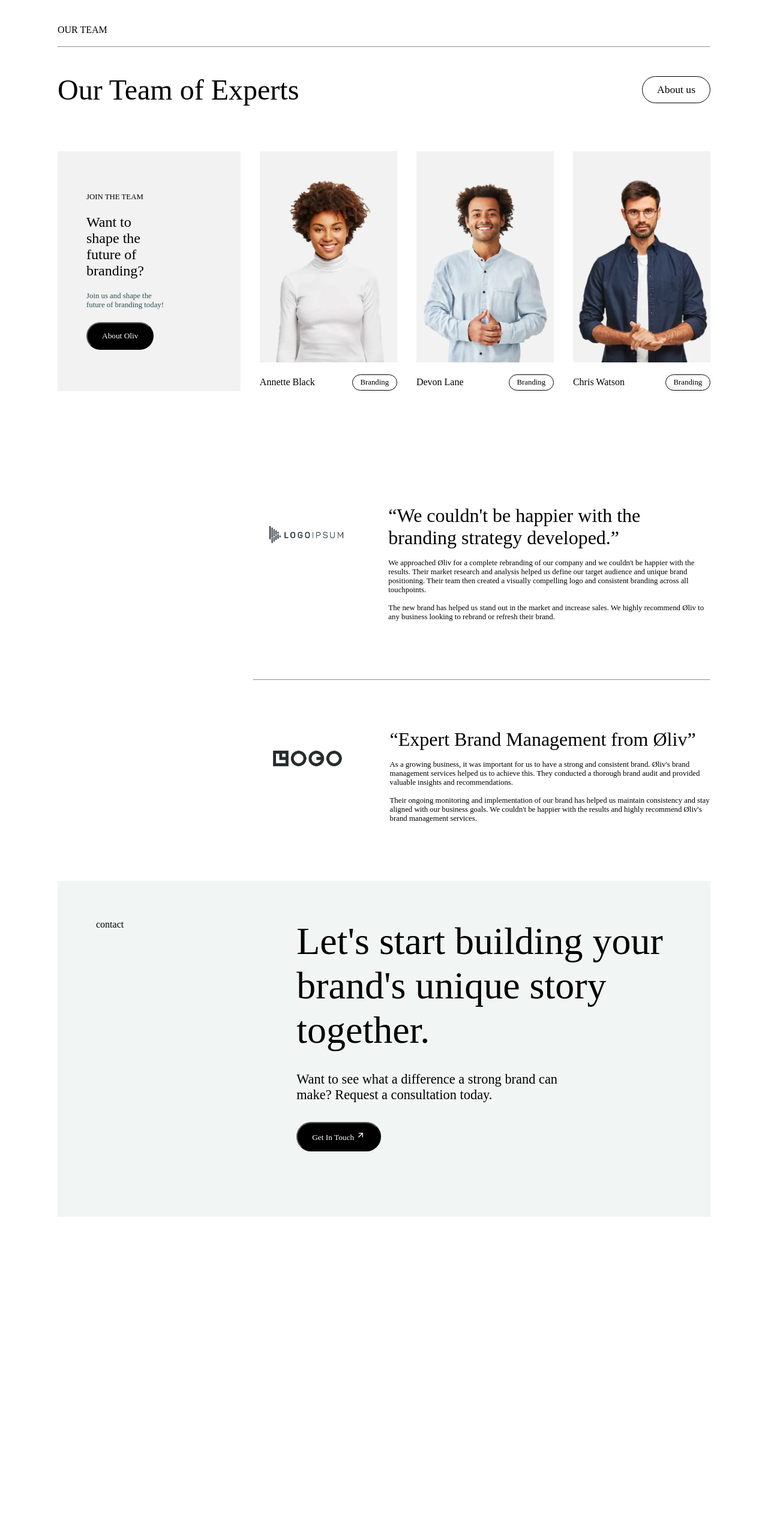
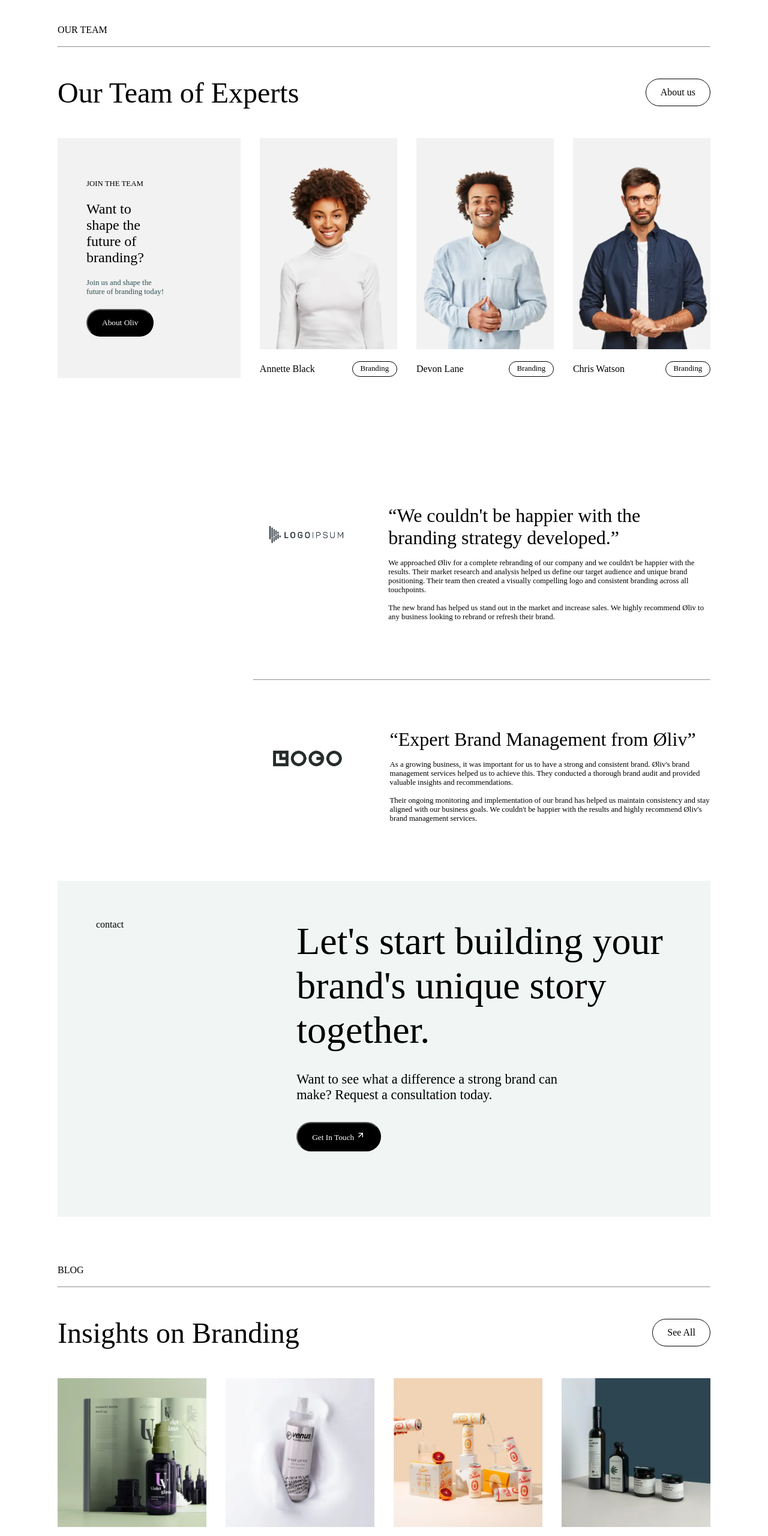
Before and after one commit to jayantkushwah24/oliv-clone-cohort3, a plain HTML site: page index.html in a window 1280 px wide. Shown: the part 4020-6580 px from the top of the page at 60% size. Before the commit the page ends 6048 px from the top, so only its background shows below. Drawn offline with nearby package versions, Linux system fonts and the light colour scheme.

Commit message:
section blog completed

```diff
--- a/index.html
+++ b/index.html
@@ -250,9 +250,9 @@
         <div>OUR TEAM</div>
         <br />
         <hr />
-        <div class="team-main-headline">
+        <div class="main-headline">
           <h1>Our Team of Experts</h1>
-          <p>About us</p>
+          <a>About us</a>
         </div>
         <div class="our-team-cards">
           <div class="join-our-team">
@@ -357,6 +357,37 @@
           </button>
         </div>
       </section>
+      <section class="blog-section">
+        <div>BLOG</div>
+        <br />
+        <hr />
+        <div class="main-headline">
+          <h1>Insights on Branding</h1>
+          <a href="#">See All</a>
+        </div>
+        <div class="blog-cards">
+          <div class="blog-card">
+            <img src="./images/blog1.webp" alt="" />
+            <h5>The Importance of a Strong Brand Positioning</h5>
+            <p>Read More</p>
+          </div>
+          <div class="blog-card">
+            <img src="./images/blog2.webp" alt="" />
+            <h5>Creating a Consistent Brand Identity Across All Touchpoints</h5>
+            <p>Read More</p>
+          </div>
+          <div class="blog-card">
+            <img src="./images/blog3.webp" alt="" />
+            <h5>The Role of Market Research in Branding Strategy</h5>
+            <p>Read More</p>
+          </div>
+          <div class="blog-card">
+            <img src="./images/blog4.webp" alt="" />
+            <h5>The Impact of Social Media on Branding</h5>
+            <p>Read More</p>
+          </div>
+        </div>
+      </section>
     </main>
   </body>
 </html>
--- a/style.css
+++ b/style.css
@@ -288,22 +288,7 @@ nav {
   height: 100vh;
   width: 100%;
 }
-.team-main-headline {
-  display: flex;
-  justify-content: space-between;
-  align-items: center;
-}
-.team-main-headline h1 {
-  font-weight: 400;
-  font-size: 3rem;
-}
-.team-main-headline p {
-  font-size: 1.1rem;
-  border: 1px solid black;
-  padding: 0.7rem 1.5rem;
-  border-radius: 10rem;
-  margin: 3rem 0;
-}
+
 .our-team-cards {
   width: 100%;
   height: 50vh;
@@ -409,6 +394,37 @@ nav {
   border-radius: 10rem;
   cursor: pointer;
 }
-.contact > div > button > svg{
+.contact > div > button > svg {
   height: 1rem;
 }
+.blog-section {
+  width: 100%;
+  height: 80%;
+}
+.blog-cards {
+  display: grid;
+  max-width: 100%;
+  grid-template-columns: repeat(4, 1fr);
+  gap: 2rem;
+}
+
+.blog-card img {
+  width: 100%;
+  max-height: 80%;
+  object-fit: cover;
+  object-position: center;
+  overflow: hidden;
+  transition: transform 0.8s ease-in-out;
+}
+.blog-card img:hover {
+  transform: translateY(5px);
+}
+.blog-card h5 {
+  font-size: 1rem;
+  font-weight: 400;
+  margin: 1rem 0;
+}
+.blog-card p {
+  font-size: 0.7rem;
+  font-weight: 400;
+}
```
Also changed, not shown: images/blog1.webp (added), images/blog2.webp (added), images/blog3.webp (added), images/blog4.webp (added).
